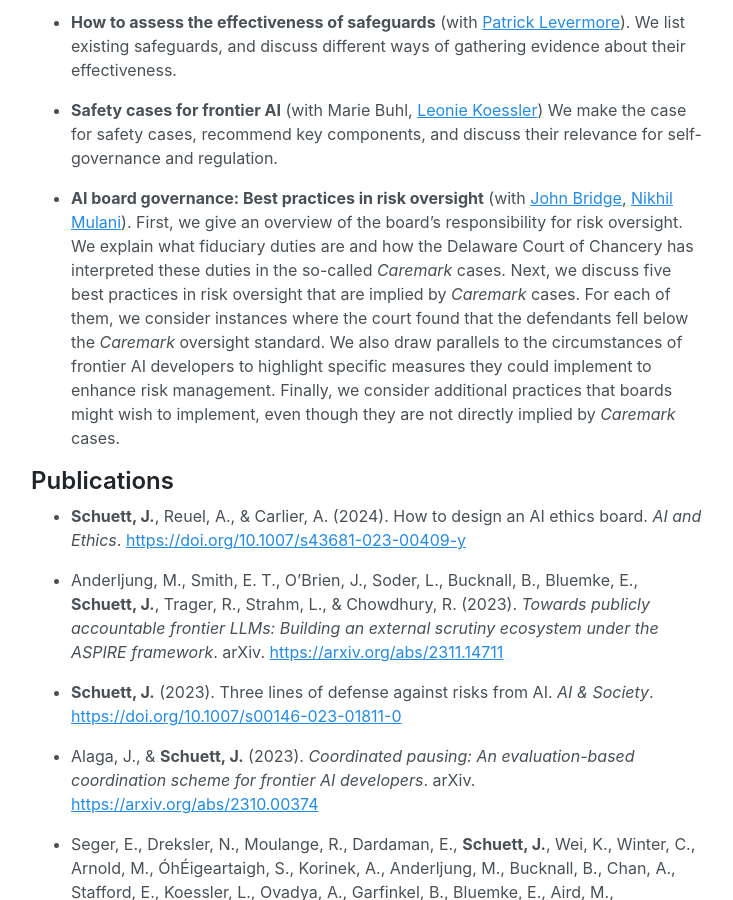
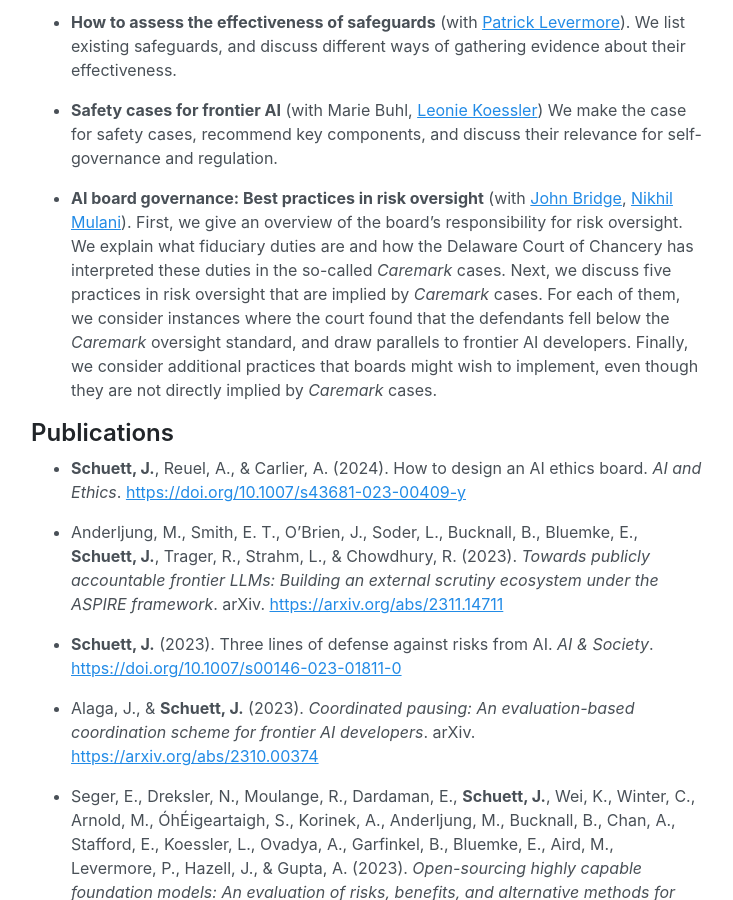
Before and after one commit to jonasschuett/jonasschuett.github.io, a Jekyll site: the page built from _posts/2020-04-04-introduction.md, in a window 1280 px wide and 900 px high, scrolled down 2250 px. Shown: the whole window, without its empty margins (273-1006 px from the left). Built offline with Jekyll 4.4.1, drawn with Linux system fonts in a browser that asks for light colours.

Commit message:
Update 2020-04-04-introduction.md

```diff
--- a/_posts/2020-04-04-introduction.md
+++ b/_posts/2020-04-04-introduction.md
@@ -63,7 +63,7 @@ good RSPs, and propose a grading rubric that can be used to evaluate existing on
 
 - **Safety cases for frontier AI** (with Marie Buhl, [Leonie Koessler](https://www.linkedin.com/in/leonie-koessler-ll-m-kcl-85b71814a/)) We make the case for safety cases, recommend key components, and discuss their relevance for self-governance and regulation.
 
-- **AI board governance: Best practices in risk oversight** (with [John Bridge](https://www.linkedin.com/in/johnmichaelbridge/), [Nikhil Mulani](https://www.linkedin.com/in/nmulani/)). First, we give an overview of the board’s responsibility for risk oversight. We explain what fiduciary duties are and how the Delaware Court of Chancery has interpreted these duties in the so-called _Caremark_ cases. Next, we discuss five best practices in risk oversight that are implied by _Caremark_ cases. For each of them, we consider instances where the court found that the defendants fell below the _Caremark_ oversight standard. We also draw parallels to the circumstances of frontier AI developers to highlight specific measures they could implement to enhance risk management. Finally, we consider additional practices that boards might wish to implement, even though they are not directly implied by _Caremark_ cases.
+- **AI board governance: Best practices in risk oversight** (with [John Bridge](https://www.linkedin.com/in/johnmichaelbridge/), [Nikhil Mulani](https://www.linkedin.com/in/nmulani/)). First, we give an overview of the board’s responsibility for risk oversight. We explain what fiduciary duties are and how the Delaware Court of Chancery has interpreted these duties in the so-called _Caremark_ cases. Next, we discuss five practices in risk oversight that are implied by _Caremark_ cases. For each of them, we consider instances where the court found that the defendants fell below the _Caremark_ oversight standard, and draw parallels to frontier AI developers. Finally, we consider additional practices that boards might wish to implement, even though they are not directly implied by _Caremark_ cases.
 
 ## Publications
 
```
